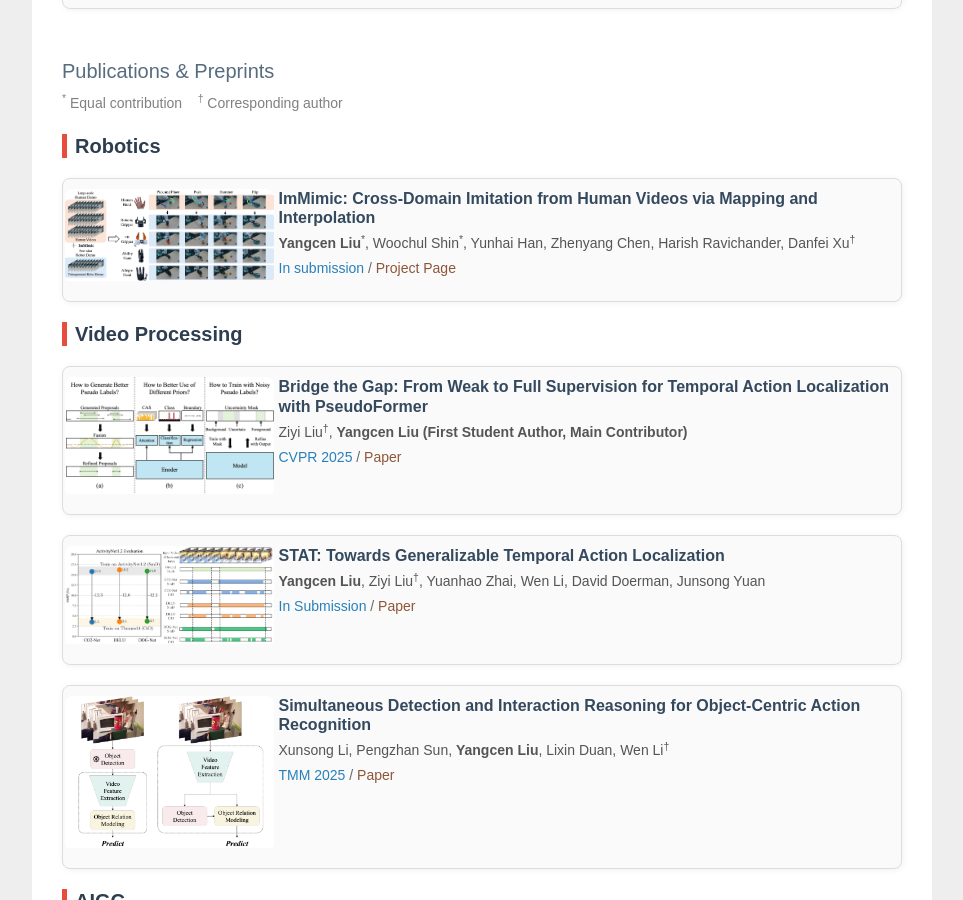
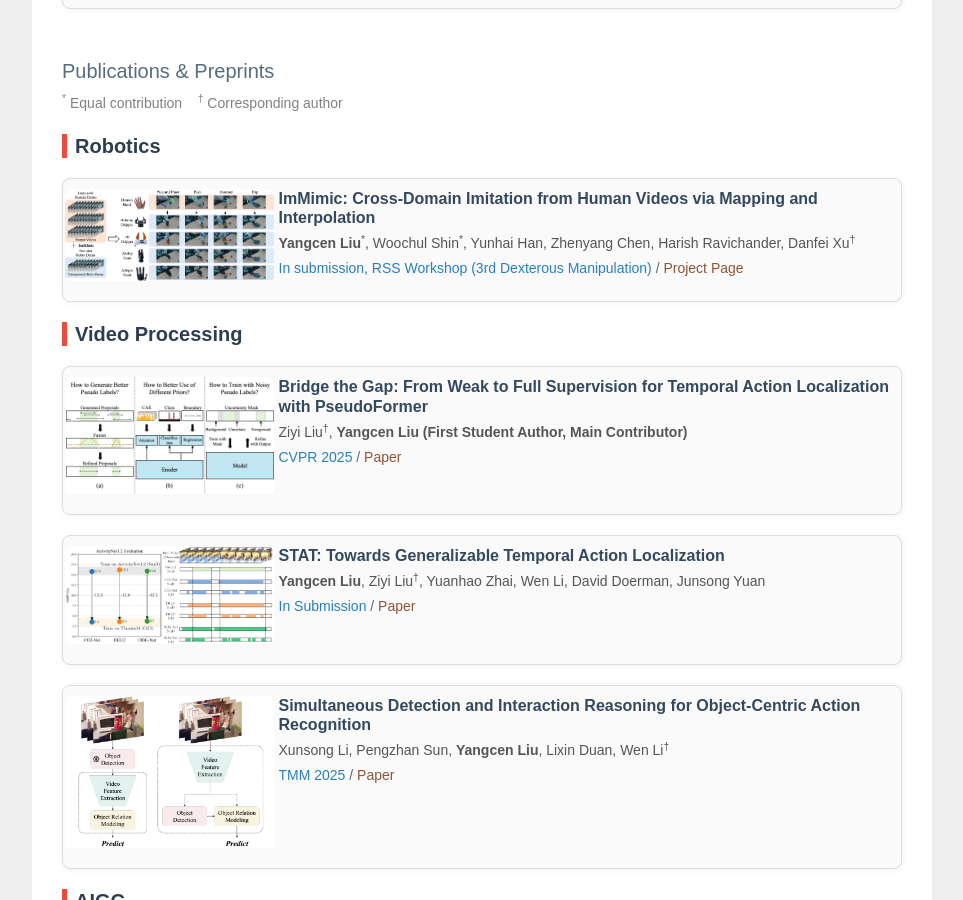
Before and after one commit to YangcenLiu/homepage.github.io, a Jekyll site: the page index.html, which Jekyll copies as it is, in a window 1280 px wide and 900 px high, scrolled down 997 px. Shown: the whole window, without its empty margins (158-1121 px from the left). Built offline with Jekyll 4.4.1, drawn with Linux system fonts in a browser that asks for light colours; nearby versions of some CDN libraries.

Commit message:
rss workshop

```diff
--- a/index.html
+++ b/index.html
@@ -420,7 +420,7 @@
                                     <strong>Yangcen Liu</strong><sup>*</sup>, Woochul Shin<sup>*</sup>, Yunhai Han, Zhenyang Chen, Harish Ravichander, Danfei Xu<sup>†</sup>
                                 </h6>
                                 <p class="info">
-                                    <span class="conference">In submission</span> /
+                                    <span class="conference">In submission, RSS Workshop (3rd Dexterous Manipulation)</span> /
                                     <a href="https://sites.google.com/view/immimic">Project Page</a>
                                 </p>
                             </div>
```
Also changed, not shown: other parts of index.html (+1 -1 lines).
